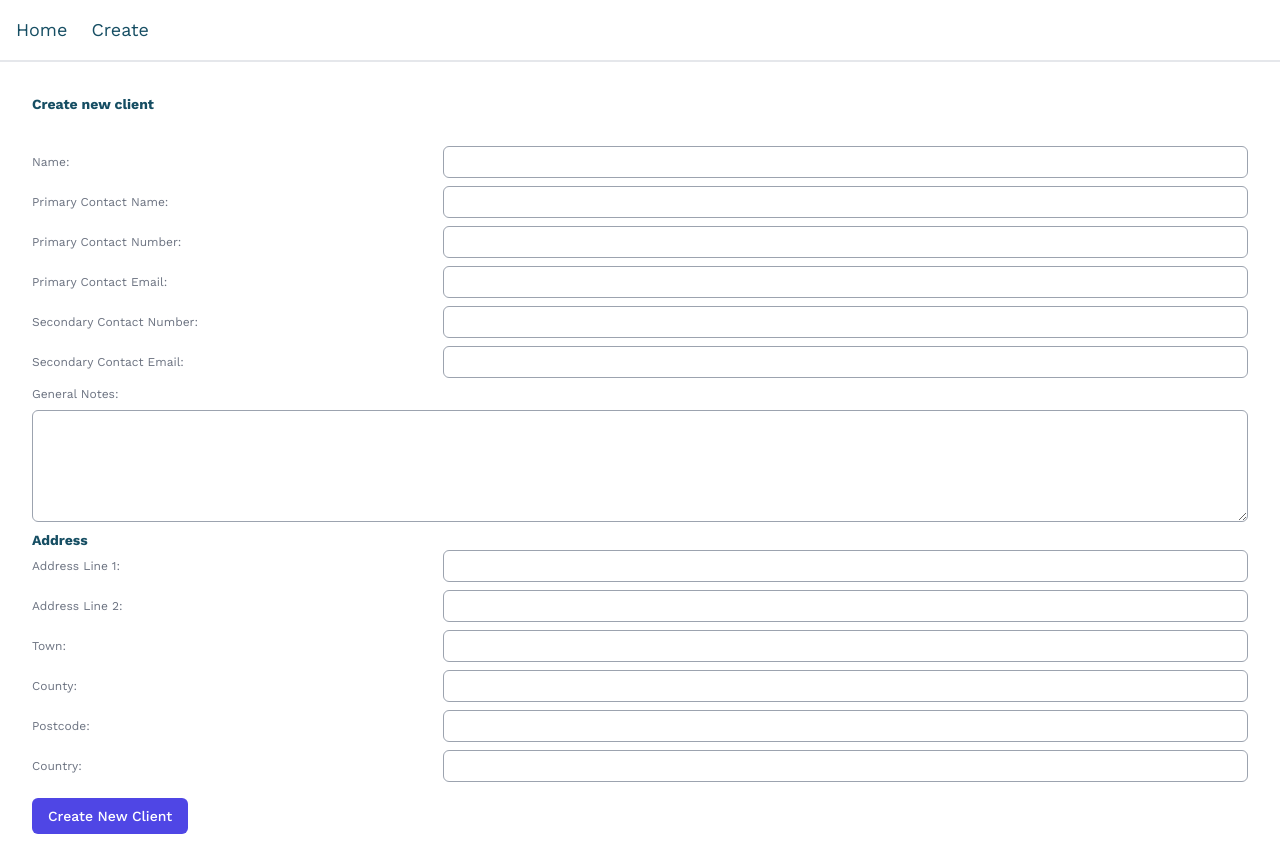
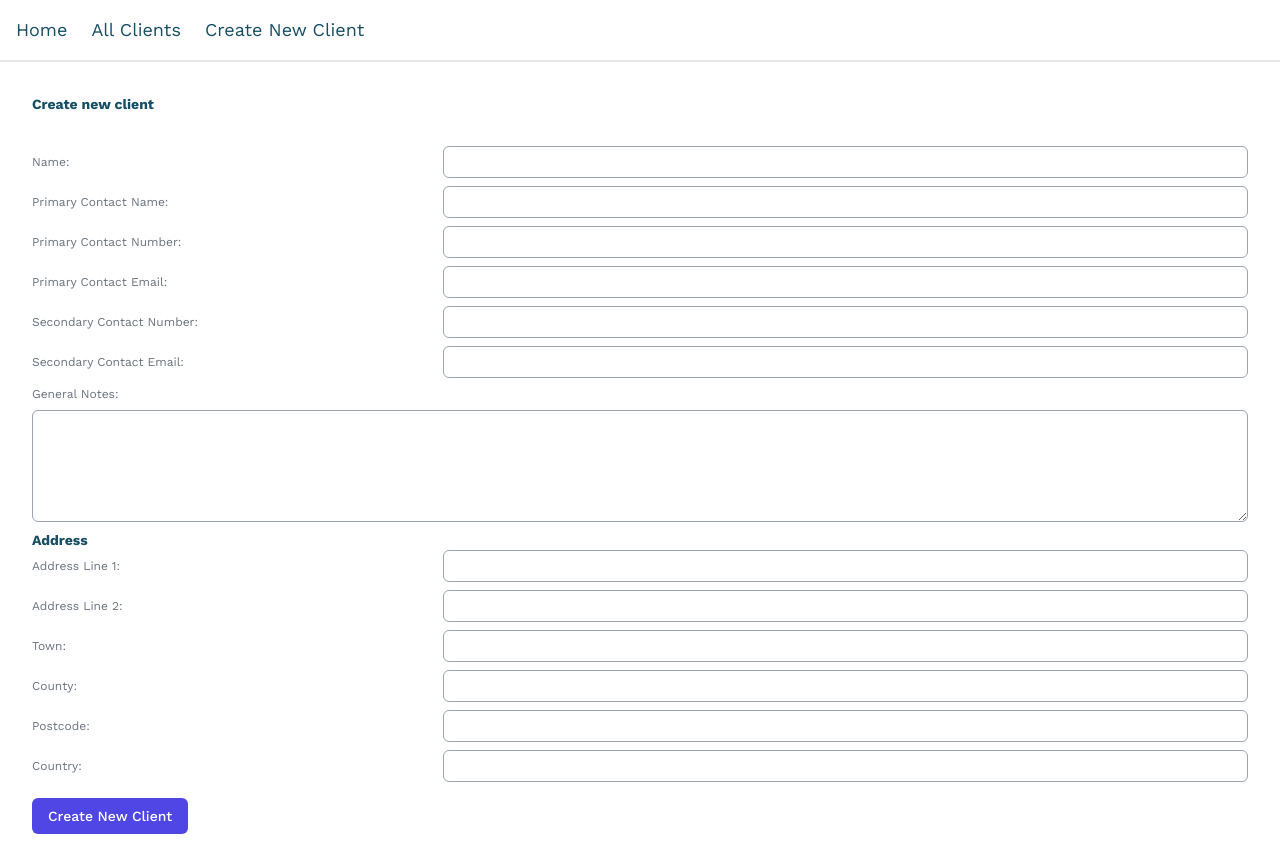
Before and after one commit to arronrees/jobtracker-frontend, a Next.js app: page /clients/create in a window 1280 px wide. Built offline with nearby package versions, Linux system fonts and the light colour scheme; no server answers.

Commit message:
Added separate client page

```diff
--- a/components/header/Navbar.jsx
+++ b/components/header/Navbar.jsx
@@ -21,8 +21,13 @@ export default function Navbar() {
           </Link>
         </li>
         <li>
+          <Link href='/clients'>
+            <a>All Clients</a>
+          </Link>
+        </li>
+        <li>
           <Link href='/clients/create'>
-            <a>Create</a>
+            <a>Create New Client</a>
           </Link>
         </li>
       </ul>
--- /dev/null
+++ b/pages/clients/index.jsx
@@ -0,0 +1,24 @@
+import Link from 'next/link';
+
+export default function Clients({ clients }) {
+  return (
+    <div className='p-6'>
+      {clients.map((client) => (
+        <Link href={`/clients/${client.id}`} key={client.id}>
+          <a className='mb-4 block border border-indigo-600 rounded-md p-4 focus:ring-2 ring-bg-light-grey ring-offset-2 focus:outline-none'>
+            <h2>{client.name}</h2>
+            <p>{client.primaryContactNumber}</p>
+            <p>{client.primaryContactEmail}</p>
+          </a>
+        </Link>
+      ))}
+    </div>
+  );
+}
+
+export async function getServerSideProps() {
+  const res = await fetch('http://localhost:4000/api/clients');
+  const data = await res.json();
+
+  return { props: { clients: data } };
+}
--- a/pages/index.jsx
+++ b/pages/index.jsx
@@ -1,24 +1,5 @@
 import Link from 'next/link';
 
-export default function Home({ clients }) {
-  return (
-    <div className='p-6'>
-      {clients.map((client) => (
-        <Link href={`/clients/${client.id}`} key={client.id}>
-          <a className='mb-4 block border border-indigo-600 rounded-md p-4 focus:ring-2 ring-bg-light-grey ring-offset-2 focus:outline-none'>
-            <h2>{client.name}</h2>
-            <p>{client.primaryContactNumber}</p>
-            <p>{client.primaryContactEmail}</p>
-          </a>
-        </Link>
-      ))}
-    </div>
-  );
+export default function Home() {
+  return <div className='p-6'></div>;
 }
-
-export async function getServerSideProps() {
-  const res = await fetch('http://localhost:4000/api/clients');
-  const data = await res.json();
-
-  return { props: { clients: data } };
-}
```
